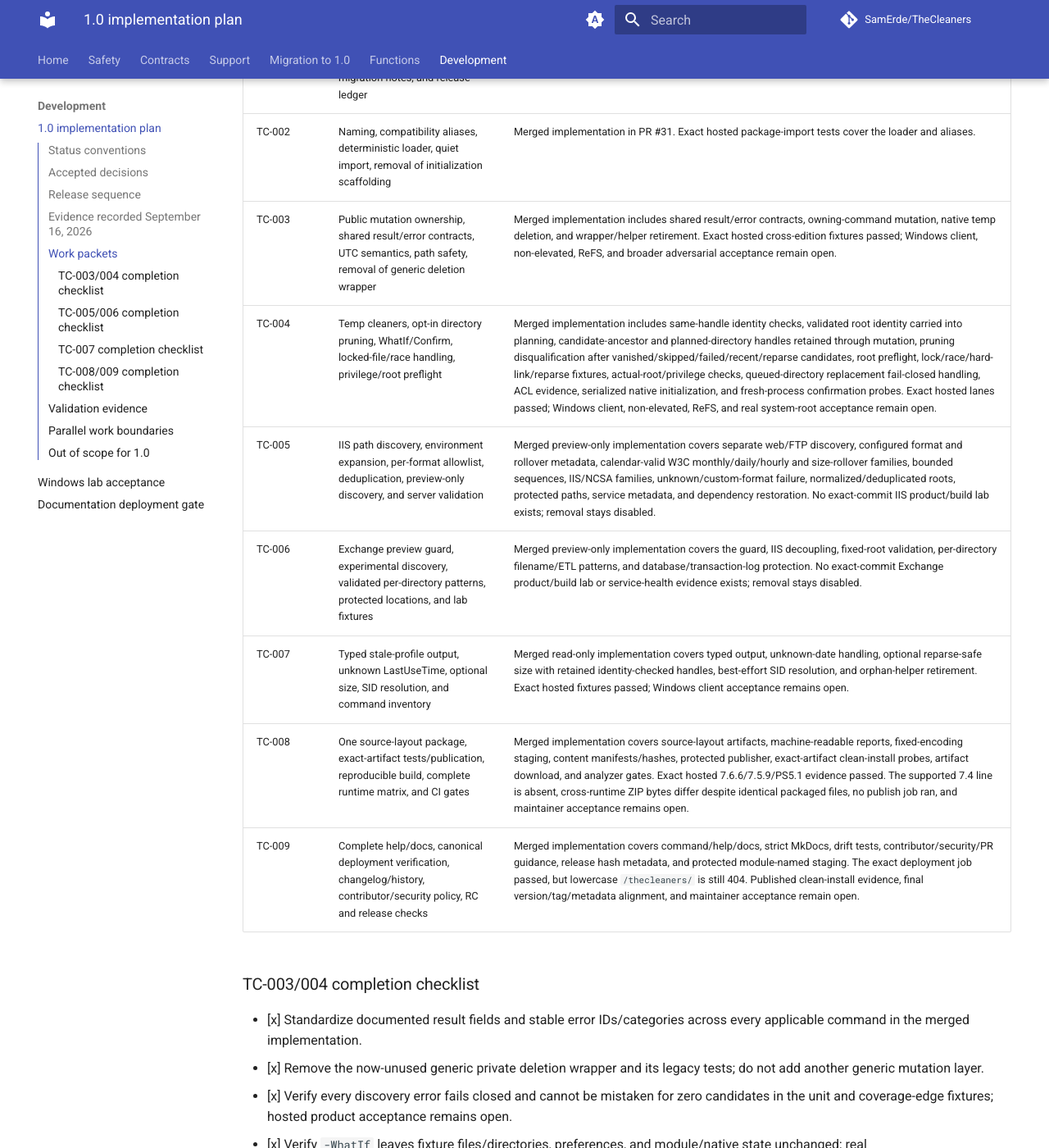
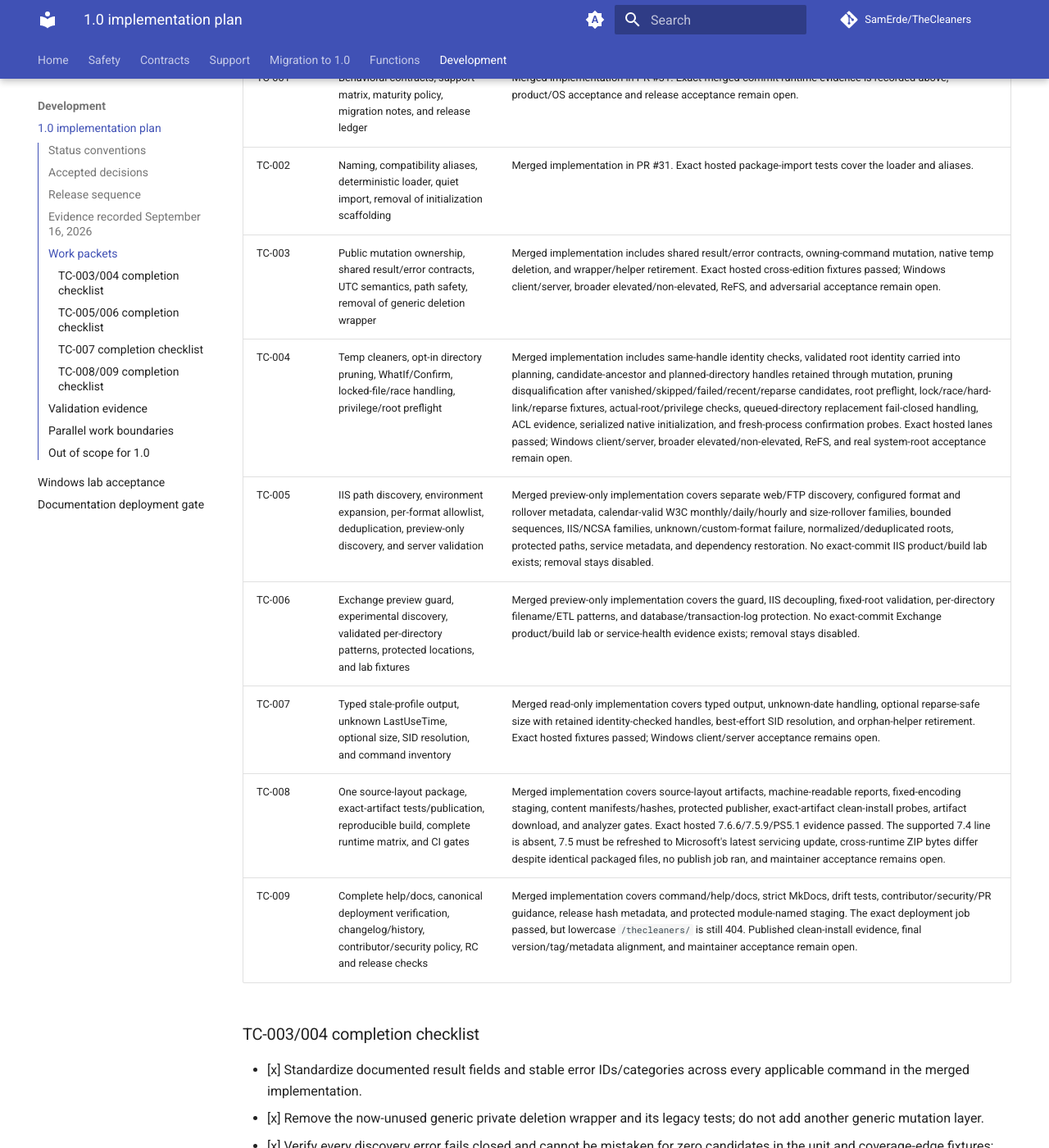
Before and after one commit to SamErde/TheCleaners, an MkDocs documentation site: the page built from docs/release-plan-1.0.md, in a window 1280 px wide and 1400 px high, scrolled down 3208 px. Shown: the whole window at 82% size. Built offline with MkDocs 1.6.1 and Material for MkDocs 9.7.7, drawn with Linux system fonts in a browser that asks for light colours; comment, search, counter and statistics services are not loaded; some of the changed text lies outside the part shown.

Commit message:
docs: address release evidence review

```diff
--- a/docs/release-plan-1.0.md
+++ b/docs/release-plan-1.0.md
@@ -36,10 +36,10 @@
 | Gate | Exact merged-commit evidence | Boundary that remains open |
 | --- | --- | --- |
 | Source and release identity | PR #31 merged to `main` as `037c27a81234361620a633f68a33bfb370f0a03e`. The manifest is `0.0.15` with prerelease label `beta`, PowerShell minimum `5.1`, project URI `https://github.com/SamErde/TheCleaners`, and documentation URI `https://day3bits.com/thecleaners/`. The repository has no Git tags; the Gallery still serves `0.0.13-alpha`; GitHub has an older draft release named `0.0.11-alpha`. | Final 1.0 version/tag/prerelease metadata, release notes, published artifact, and maintainer acceptance are open. |
-| Hosted PowerShell 7.6 LTS | [Build run 35129434807, job 104906463700](https://github.com/SamErde/TheCleaners/actions/runs/35129434807/job/104906463700) used PowerShell `7.6.6` Core on hosted Windows Server 2025 `10.0.26100`. Pester `5.7.1` reported `215/215` unit tests and `4/4` integration tests passed, with `0` failed, skipped, or not run. Coverage was `83.48%` of `1,858` analyzed commands across 16 files. | This is hosted fixture/package evidence, not Windows client, ReFS, non-elevated, system-root, IIS, or Exchange acceptance. |
-| Hosted PowerShell 7.5 stable | [Build run 35129434807, job 104906463466](https://github.com/SamErde/TheCleaners/actions/runs/35129434807/job/104906463466) used PowerShell `7.5.9` Core on the same hosted Windows Server 2025 image. Pester `5.7.1` reported `215/215` unit tests and `4/4` integration tests passed, with `0` failed, skipped, or not run. Coverage was `83.48%` of `1,858` analyzed commands across 16 files. | Microsoft still supports the 7.4 LTS line through November 2026, but the workflow has no 7.4 lane. Add the latest supported 7.4 patch or obtain explicit approval to narrow the policy before RC. |
+| Hosted PowerShell 7.6 LTS | [Build run 35129434807, job 104906463700](https://github.com/SamErde/TheCleaners/actions/runs/35129434807/job/104906463700) used PowerShell `7.6.6` Core on hosted Windows Server 2025 `10.0.26100`. Pester `5.7.1` reported `215/215` unit tests and `4/4` integration tests passed, with `0` failed, skipped, or not run. Coverage was `83.48%` of `1,858` analyzed commands across 16 files. | This is hosted fixture/package evidence, not complete Windows client/server, broader elevated/non-elevated, real-system-root, ReFS, IIS, or Exchange acceptance. |
+| Hosted PowerShell 7.5 stable | [Build run 35129434807, job 104906463466](https://github.com/SamErde/TheCleaners/actions/runs/35129434807/job/104906463466) used PowerShell `7.5.9` Core on the same hosted Windows Server 2025 image. Pester `5.7.1` reported `215/215` unit tests and `4/4` integration tests passed, with `0` failed, skipped, or not run. Coverage was `83.48%` of `1,858` analyzed commands across 16 files. | Microsoft supports only the latest servicing update and now lists `7.5.11` as current. Refresh the 7.5 lane before RC. Microsoft also supports 7.4 LTS through November 10, 2026, but the workflow has no 7.4 lane; add its latest supported patch or obtain explicit approval to narrow the policy. |
 | Hosted Windows PowerShell 5.1 | [Build run 35129434807, job 104907172823](https://github.com/SamErde/TheCleaners/actions/runs/35129434807/job/104907172823) used Windows PowerShell `5.1.26100.33296` Desktop on hosted Windows Server 2025 Datacenter build `26100`. The combined source/package run reported `219/219` tests passed (`215` unit plus `4` integration), with `0` failures, skips, inconclusive, invalid, or not-run tests. This lane downloaded and tested the exact PowerShell 7.6.6 artifact; it did not create a separate PS5.1 archive or coverage report. | PS5.1 parser/API/package compatibility is evidenced; PS5.1 coverage and broader OS/product acceptance are not. |
-| ACL and native deletion fixture | The PS5.1 job created elevated NTFS fixture `TheCleaners-Acl-1879c90d-b555-4f71-851d-824e8cfa5211`. Exact candidates were `old-readable.tmp` and `old-delete-without-read.tmp`; before/after counts were `2 -> 0`; `ReadWasDenied=true`; delete/read masks were `65536`/`1`; `FilesRemoved=2`; `BytesReclaimed=6`; status `Completed`; skips, failures, cleanup errors, and result error IDs were `0`; reconciliation and `Acceptance` were `true`. | This is an isolated elevated NTFS fixture. It does not establish Windows client, non-elevated, ReFS, or real system-root acceptance. |
+| ACL and native deletion fixture | The PS5.1 job created elevated NTFS fixture `TheCleaners-Acl-1879c90d-b555-4f71-851d-824e8cfa5211`. Exact candidates were `old-readable.tmp` and `old-delete-without-read.tmp`; before/after counts were `2 -> 0`; `ReadWasDenied=true`; delete/read masks were `65536`/`1`; `FilesRemoved=2`; `BytesReclaimed=6`; status `Completed`; skips, failures, cleanup errors, and result error IDs were `0`; reconciliation and `Acceptance` were `true`. | This is one isolated elevated NTFS fixture. It does not establish complete Windows client/server, broader elevated/non-elevated, real-system-root, or ReFS acceptance. |
 | Exact artifacts and clean install | Both PS7 lanes produced a 19-file `TheCleaners_0.0.15.zip` manifest whose commit is `037c27a81234361620a633f68a33bfb370f0a03e`; every packaged file hash is identical between lanes. The 7.6.6 ZIP is `43,141` bytes with SHA-256 `adf7d3fb6e693a0e559ce560fc5c83ee8254d7ecad9115061c836d293a6705f4`. The 7.5.9 ZIP is `43,051` bytes with SHA-256 `31f710cd62fd04d4b0e41261054158df7527b9bc84a425755fd436044d89164d`. Each lane verified its manifest/sidecar, packaged help, quiet import, aliases, preview locks, extraction, and isolated module-name clean install. The PS5.1 lane repeated the integration checks against the downloaded 7.6.6 artifact. | The different ZIP bytes/hashes show that cross-runtime archive reproducibility is not established even though the 19-file content set is identical. Publication remains protected and unexecuted; published clean-install evidence is open. |
 | Static analysis | [PSScriptAnalyzer run 35129435005](https://github.com/SamErde/TheCleaners/actions/runs/35129435005) succeeded for the exact merged commit and uploaded SARIF. | Static analysis is not runtime, product, lab, or release acceptance. |
 | Documentation and deployment | [MkDocs run 35129434855](https://github.com/SamErde/TheCleaners/actions/runs/35129434855) checked out the exact merged commit, completed `mkdocs build --strict --site-dir site`, verified `site/index.html` and `site/sitemap.xml`, and pushed `gh-pages` commit `2ea8bf4`. A live check then found uppercase `/TheCleaners/` HTTP 200, uppercase without slash HTTP 301 to `/TheCleaners/`, and canonical lowercase `/thecleaners/` HTTP 404. | Strict build and deployment workflow succeeded, but canonical lowercase deployment did not. The site-owner correction remains open; this sweep did not modify external deployment. |
@@ -51,12 +51,12 @@
 | --- | --- | --- |
 | TC-001 | Behavioral contracts, support matrix, maturity policy, migration notes, and release ledger | Merged implementation in PR #31. Exact merged-commit runtime evidence is recorded above; product/OS acceptance and release acceptance remain open. |
 | TC-002 | Naming, compatibility aliases, deterministic loader, quiet import, removal of initialization scaffolding | Merged implementation in PR #31. Exact hosted package-import tests cover the loader and aliases. |
-| TC-003 | Public mutation ownership, shared result/error contracts, UTC semantics, path safety, removal of generic deletion wrapper | Merged implementation includes shared result/error contracts, owning-command mutation, native temp deletion, and wrapper/helper retirement. Exact hosted cross-edition fixtures passed; Windows client, non-elevated, ReFS, and broader adversarial acceptance remain open. |
-| TC-004 | Temp cleaners, opt-in directory pruning, WhatIf/Confirm, locked-file/race handling, privilege/root preflight | Merged implementation includes same-handle identity checks, validated root identity carried into planning, candidate-ancestor and planned-directory handles retained through mutation, pruning disqualification after vanished/skipped/failed/recent/reparse candidates, root preflight, lock/race/hard-link/reparse fixtures, actual-root/privilege checks, queued-directory replacement fail-closed handling, ACL evidence, serialized native initialization, and fresh-process confirmation probes. Exact hosted lanes passed; Windows client, non-elevated, ReFS, and real system-root acceptance remain open. |
+| TC-003 | Public mutation ownership, shared result/error contracts, UTC semantics, path safety, removal of generic deletion wrapper | Merged implementation includes shared result/error contracts, owning-command mutation, native temp deletion, and wrapper/helper retirement. Exact hosted cross-edition fixtures passed; Windows client/server, broader elevated/non-elevated, ReFS, and adversarial acceptance remain open. |
+| TC-004 | Temp cleaners, opt-in directory pruning, WhatIf/Confirm, locked-file/race handling, privilege/root preflight | Merged implementation includes same-handle identity checks, validated root identity carried into planning, candidate-ancestor and planned-directory handles retained through mutation, pruning disqualification after vanished/skipped/failed/recent/reparse candidates, root preflight, lock/race/hard-link/reparse fixtures, actual-root/privilege checks, queued-directory replacement fail-closed handling, ACL evidence, serialized native initialization, and fresh-process confirmation probes. Exact hosted lanes passed; Windows client/server, broader elevated/non-elevated, ReFS, and real system-root acceptance remain open. |
 | TC-005 | IIS path discovery, environment expansion, per-format allowlist, deduplication, preview-only discovery, and server validation | Merged preview-only implementation covers separate web/FTP discovery, configured format and rollover metadata, calendar-valid W3C monthly/daily/hourly and size-rollover families, bounded sequences, IIS/NCSA families, unknown/custom-format failure, normalized/deduplicated roots, protected paths, service metadata, and dependency restoration. No exact-commit IIS product/build lab exists; removal stays disabled. |
 | TC-006 | Exchange preview guard, experimental discovery, validated per-directory patterns, protected locations, and lab fixtures | Merged preview-only implementation covers the guard, IIS decoupling, fixed-root validation, per-directory filename/ETL patterns, and database/transaction-log protection. No exact-commit Exchange product/build lab or service-health evidence exists; removal stays disabled. |
-| TC-007 | Typed stale-profile output, unknown LastUseTime, optional size, SID resolution, and command inventory | Merged read-only implementation covers typed output, unknown-date handling, optional reparse-safe size with retained identity-checked handles, best-effort SID resolution, and orphan-helper retirement. Exact hosted fixtures passed; Windows client acceptance remains open. |
-| TC-008 | One source-layout package, exact-artifact tests/publication, reproducible build, complete runtime matrix, and CI gates | Merged implementation covers source-layout artifacts, machine-readable reports, fixed-encoding staging, content manifests/hashes, protected publisher, exact-artifact clean-install probes, artifact download, and analyzer gates. Exact hosted 7.6.6/7.5.9/PS5.1 evidence passed. The supported 7.4 line is absent, cross-runtime ZIP bytes differ despite identical packaged files, no publish job ran, and maintainer acceptance remains open. |
+| TC-007 | Typed stale-profile output, unknown LastUseTime, optional size, SID resolution, and command inventory | Merged read-only implementation covers typed output, unknown-date handling, optional reparse-safe size with retained identity-checked handles, best-effort SID resolution, and orphan-helper retirement. Exact hosted fixtures passed; Windows client/server acceptance remains open. |
+| TC-008 | One source-layout package, exact-artifact tests/publication, reproducible build, complete runtime matrix, and CI gates | Merged implementation covers source-layout artifacts, machine-readable reports, fixed-encoding staging, content manifests/hashes, protected publisher, exact-artifact clean-install probes, artifact download, and analyzer gates. Exact hosted 7.6.6/7.5.9/PS5.1 evidence passed. The supported 7.4 line is absent, 7.5 must be refreshed to Microsoft's latest servicing update, cross-runtime ZIP bytes differ despite identical packaged files, no publish job ran, and maintainer acceptance remains open. |
 | TC-009 | Complete help/docs, canonical deployment verification, changelog/history, contributor/security policy, RC and release checks | Merged implementation covers command/help/docs, strict MkDocs, drift tests, contributor/security/PR guidance, release hash metadata, and protected module-named staging. The exact deployment job passed, but lowercase `/thecleaners/` is still 404. Published clean-install evidence, final version/tag/metadata alignment, and maintainer acceptance remain open. |
 
 ### TC-003/004 completion checklist
@@ -95,7 +95,7 @@
 - [x] Replace recursive source merging with the explicit source-layout package; preserve useful stack traces and external help in the merged build.
 - [x] Build once, record a content manifest/digest, test that artifact, and make the protected workflow publish that exact artifact without rebuilding or publishing `src` directly. No publish run has occurred.
 - [x] Add a protected publishing environment and version/tag/prerelease checks; refuse duplicate Gallery versions in the publisher script.
-- [ ] Complete the supported runtime matrix. Exact hosted 5.1, 7.5.9, and 7.6.6 package/install evidence passed, but the Microsoft-supported 7.4 LTS line is absent. Add the latest supported 7.4 patch or obtain explicit maintainer approval to narrow the stated policy.
+- [ ] Complete the supported runtime matrix. Exact hosted 5.1, 7.5.9, and 7.6.6 package/install evidence passed, but the Microsoft-supported 7.4 LTS line is absent and Microsoft now lists 7.5.11 as the current supported servicing update. Add the latest supported 7.4 patch or obtain explicit maintainer approval to narrow the stated policy, and refresh the 7.5 lane before RC.
 - [x] Re-enable the ShouldProcess analyzer rule; no broad suppression is used in the merged source.
 - [x] Meet at least 80% overall coverage in the covered hosted lanes: PS7.5.9 and PS7.6.6 each measured `83.48%` of `1,858` analyzed commands with no failed, skipped, or not-run tests at the exact merged commit. The PS5.1 lane passed 219 tests but does not emit coverage; remaining unexecuted failure branches still require risk review.
 - [x] Retain machine-readable unit and integration reports, with failed/skipped counts and exact runtime versions in the merged build.
@@ -135,11 +135,11 @@
 | Fail-closed and runtime edge branches | `src/Tests/Unit/CoverageEdges.Tests.ps1`, `src/Tests/Unit/IISDiscoverySafety.Tests.ps1`, `src/Tests/Unit/PreviewCommandSafety.Tests.ps1`, `src/Tests/Unit/ProfileOutput.Tests.ps1`, and `src/Tests/Unit/RuntimeSafety.Tests.ps1`: malformed and partial discovery with unknown totals, source-specific IIS errors, isolated WebAdministration dependency/preference state, stable temp directory handles during enumeration, queued-directory replacement, reparse roots/descendants, extended UNC normalization, canonical current-user temp containment, actual Windows-root resolution, actual token privilege, long-path policy, WhatIf state, explicit Confirm-false state, and fresh-process interactive Confirm approval/decline. |
 | Review regressions closed in the final patch | `src/Tests/Unit/ExchangePreviewEdgeCases.Tests.ps1` and `src/Tests/Unit/IISDiscoverySafety.Tests.ps1`: extended-length namespaces remain on provider traversal paths while comparison/result paths are normalized, IIS FTP discovery uses the configuration provider with numeric site-id XPath selection (including apostrophe-named sites), discovery failures stay independent from valid web-root candidates and return per-FTP structured failures, unknown WebAdministration/registry logging formats and registry rollover modes fail closed, and the MkDocs deployment has a strict build followed by the supported `gh-deploy --strict --force` command. `src/Tests/Unit/CoverageEdges.Tests.ps1` verifies root identity stability, recent/vanished-candidate pruning blockers, calendar-validated local-time, monthly, daily, and hourly W3C names, and IIS/NCSA prefix boundaries; `src/Tests/Unit/RuntimeSafety.Tests.ps1` covers root-failure summaries, serialized native initialization, and one explicit `Y` plus one explicit `N` without nested prompts; profile sizing retains stable handles for every queued ancestor and revalidates the complete ancestry from those retained handles. `src/Tests/Unit/PreviewCommandSafety.Tests.ps1` covers surfaced IIS metadata errors and W3SVC-only fallback metadata; `src/Tests/Unit/PreviewAllowlist.Tests.ps1` covers Exchange command-probe errors. |
 | Concurrent writer, profile identity, and unavailable-product safety | `src/Tests/Unit/CleanupBehavior.Tests.ps1`: deletion without write sharing, candidate file and planned-directory verbose paths; `src/Tests/Unit/TempCandidateSafety.Tests.ps1`: opened-handle last-write metadata and file/directory replacement locks; `src/Tests/Unit/ProfileOutput.Tests.ps1`: complete service/application-pool SID exclusions, reparse-point ancestor rejection, queued-directory replacement fail-closed sizing, and native directory identity locking during enumeration; `src/Tests/Unit/PreviewCommandSafety.Tests.ps1` and `src/Tests/Unit/ExchangePreviewEdgeCases.Tests.ps1`: unavailable IIS/Exchange products and roots report structured failed results. |
-| Exact artifact and clean install | `src/Tests/Integration/PackageImport.Tests.ps1`: archive sidecar/hash, manifest file records including hidden files, extracted source-layout import, external help, aliases, and preview locks in each available host. The PS5.1 and PS7.6.6 builds use explicit fixed text encodings and 19-file manifests; each runtime's sidecar hash matches its tested archive, and each archive is checked without rebuilding in its integration lane. Archive and publisher checks use the same hidden-file-inclusive artifact set. |
+| Exact artifact and clean install | `src/Tests/Integration/PackageImport.Tests.ps1`: archive sidecar/hash, manifest file records including hidden files, extracted source-layout import, external help, aliases, and preview locks in each available host. The PS7.5.9 and PS7.6.6 builds use explicit fixed text encodings and produce 19-file manifests; each runtime's sidecar hash matches its tested archive, and each archive is checked without rebuilding in its integration lane. The PS5.1 lane downloads the 7.6.6 artifact and archive and repeats the package/import/clean-install checks without creating a separate archive. Archive and publisher checks use the same hidden-file-inclusive artifact set. |
 | Full publication gate and module staging | `.github/workflows/Build Module.yml` is callable by `.github/workflows/Publish.yml`; the publish job waits for the full matrix and downloads the tested PS7.6.6 artifact/archive. `.github/workflows/publish.ps1` verifies the exact artifact, stages it beneath a temporary `TheCleaners` module directory, rechecks the staged manifest/file set and every staged-file SHA-256 against the archive manifest, and passes only that path to `Publish-Module`; no publication was performed. |
 | Host and ACL evidence | `lab/Invoke-TheCleanersAclFixture.ps1`: isolated read-denied/delete-allowed ACL, exact rule masks, candidate before/after lists, result counts, bytes, errors, and acceptance. `lab/Invoke-TheCleanersProductPreviewLab.ps1`: read-only product, build, service, protected-path, candidate, and preview evidence with deletion disabled. |
 
-Adding tests is not evidence that they passed. The September 16 post-merge hosted evidence is recorded above with exact runtimes, counts, failures/skips, coverage, hashes, job URLs, and scope limitations. Record the exact tested commit and machine-readable report/job links before changing a packet to validated. Windows/IIS/Exchange product acceptance is not replaced by CI with mocked fixtures; Windows client, non-elevated, ReFS, IIS, and Exchange acceptance remain explicit open gates.
+Adding tests is not evidence that they passed. The September 16 post-merge hosted evidence is recorded above with exact runtimes, counts, failures/skips, coverage, hashes, job URLs, and scope limitations. Record the exact tested commit and machine-readable report/job links before changing a packet to validated. Windows/IIS/Exchange product acceptance is not replaced by CI with mocked fixtures; Windows client/server, broader elevated/non-elevated, real-system-root, ReFS, IIS, and Exchange acceptance remain explicit open gates.
 
 ## Parallel work boundaries
 
```
Also changed, not shown: CHANGELOG.md (+1 -1 lines), README.md (+1 -1 lines), docs/lab-acceptance.md (+1 -1 lines), docs/support-matrix.md (+2 -2 lines).
